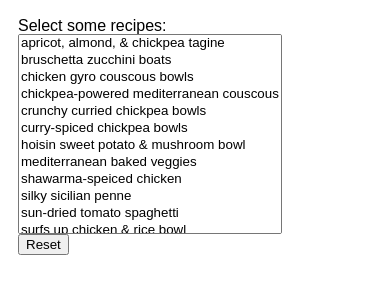
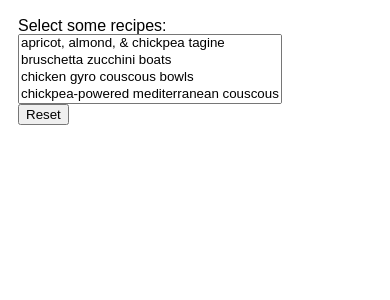
Before and after one commit to jaikamat/hellofresh-app, a React (Create React App) app: page / in a window 390 px wide. Shown: the top 300 px of the page. Built offline with nearby package versions, Linux system fonts and the light colour scheme.

Commit message:
styling for mobile

```diff
--- a/src/App.tsx
+++ b/src/App.tsx
@@ -99,11 +99,9 @@ function App() {
 
     return (
         <div className="Container">
-            <div className="FlexContainer">
-                <div className="FlexItem">
+            <div className="ItemContainer">
                 <div>Select some recipes:</div>
                 <select
-                        className="SelectBox"
                     id="recipes"
                     multiple
                     value={selectedRecipes}
@@ -129,7 +127,7 @@ function App() {
                     </button>
                 </div>
             </div>
-                <div className="FlexItem">
+            <div className="ItemContainer">
                 {Object.entries(output).map(([k, v]) => {
                     return (
                         <div key={k}>
@@ -146,7 +144,7 @@ function App() {
                 })}
             </div>
             {targetRecipes.length > 0 && (
-                    <div className="FlexItem">
+                <div className="ItemContainer">
                     <div>You selected:</div>
                     <ul>
                         {targetRecipes.map((tr) => {
@@ -156,7 +154,6 @@ function App() {
                 </div>
             )}
         </div>
-        </div>
     );
 }
 
--- a/src/style.css
+++ b/src/style.css
@@ -4,14 +4,11 @@
 .Header {
     font-weight: bold;
 }
-.SelectBox {
-    height: 200px;
-}
 .FlexContainer {
     display: flex;
 }
-.FlexItem {
-    margin-right: 18px;
+.ItemContainer {
+    padding-bottom: 16px;
 }
 .ListContainer {
     margin-top: 8px;
```
Lines whose indentation alone changed are shown as unchanged.
